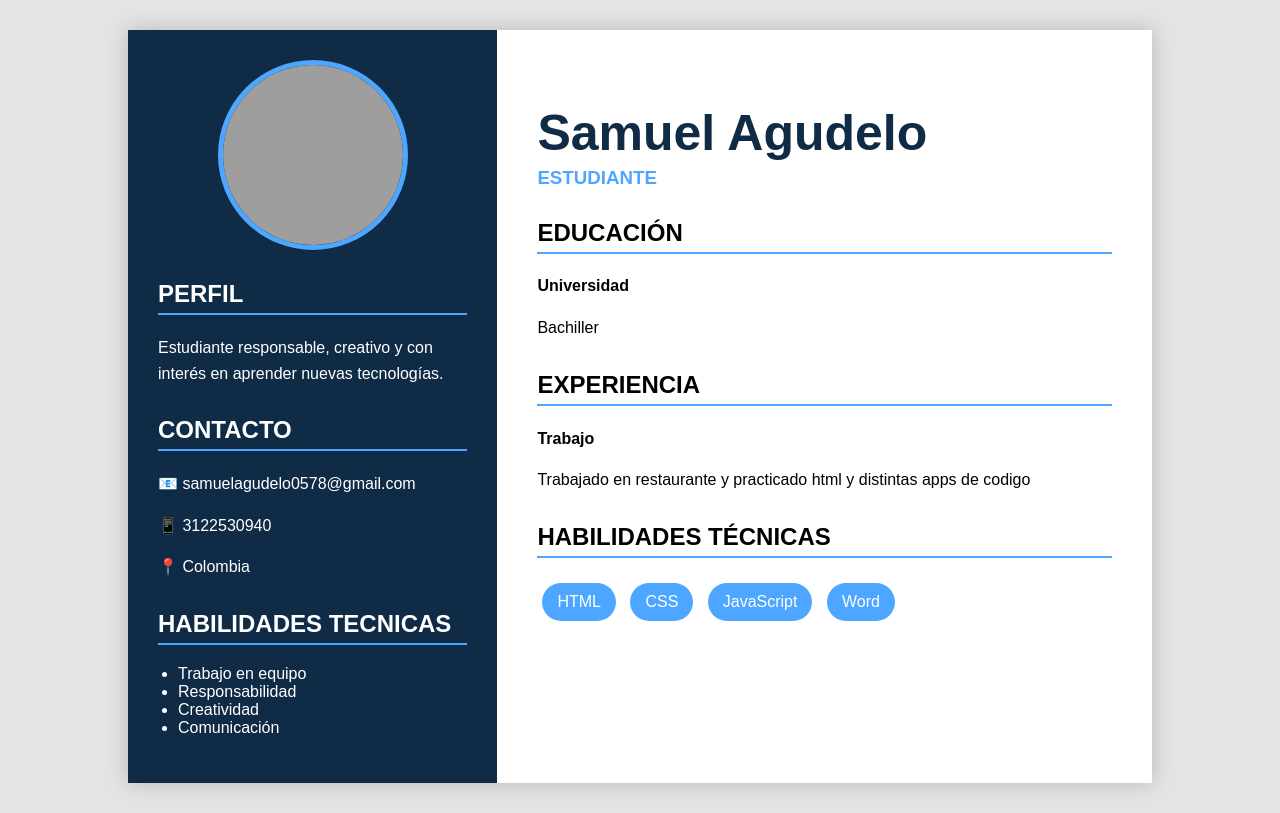
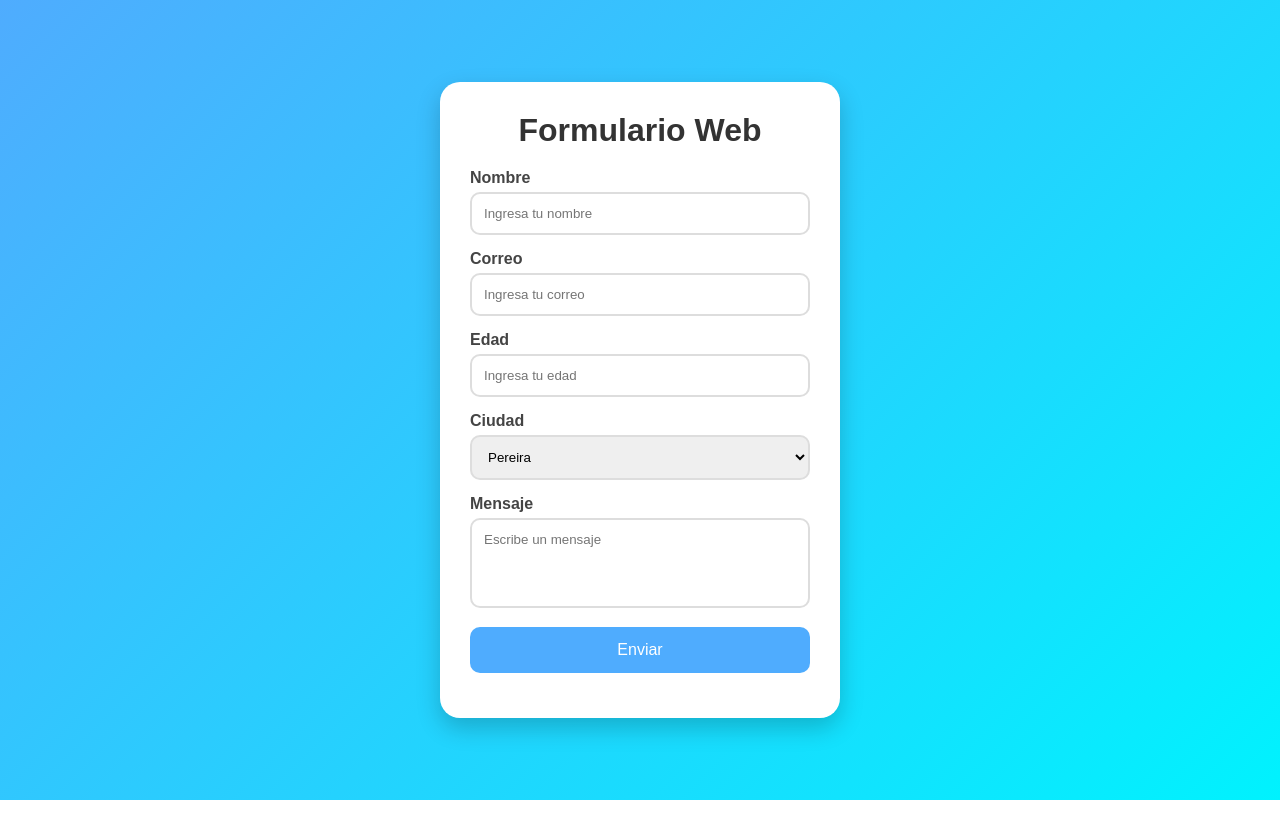
Before and after one commit to saagudelo05-cell/samuel.github.io, a plain HTML site: page index.html in a window 1280 px wide. Drawn offline with Linux system fonts and the light colour scheme; grey boxes are pictures that could not be loaded.

Commit message:
Add files via upload

```diff
--- a/index.html
+++ b/index.html
@@ -3,145 +3,150 @@
 <head>
     <meta charset="UTF-8">
     <meta name="viewport" content="width=device-width, initial-scale=1.0">
-    <title>Hoja de Vida</title>
-    <style>body{
+    <title>Formulario Web</title>
+
+    <style>
+        *{
             margin:0;
-    font-family: Arial;
-    background:#e4e4e4;
+            padding:0;
+            box-sizing:border-box;
+            font-family:Arial, Helvetica, sans-serif;
         }
 
-.cv-container{
-    width:80%;
-    margin:30px auto;
+        body{
+            background: linear-gradient(135deg, #4facfe, #00f2fe);
+            height:100vh;
             display:flex;
-    background:white;
-    box-shadow:0px 0px 20px rgba(0,0,0,0.2);
+            justify-content:center;
+            align-items:center;
         }
 
-.left{
-    width:35%;
-    background:#0f2b46;
-    color:white;
+        .contenedor{
+            background:white;
+            width:400px;
             padding:30px;
+            border-radius:20px;
+            box-shadow:0 10px 25px rgba(0,0,0,0.2);
         }
 
-.right{
-    width:65%;
-    padding:40px;
+        .contenedor h1{
+            text-align:center;
+            margin-bottom:20px;
+            color:#333;
         }
 
-.foto{
-    width:180px;
-    height:180px;
-    border-radius:50%;
-    display:block;
-    margin:auto;
-    border:5px solid #4da6ff;
+        .grupo{
+            margin-bottom:15px;
         }
 
-h1{
-    color:#0f2b46;
-    font-size:50px;
+        label{
+            display:block;
             margin-bottom:5px;
+            color:#444;
+            font-weight:bold;
         }
 
-h3{
-    color:#4da6ff;
-    margin-top:0;
+        input, select, textarea{
+            width:100%;
+            padding:12px;
+            border:2px solid #ddd;
+            border-radius:10px;
+            outline:none;
+            transition:0.3s;
         }
 
-h2{
-    border-bottom:2px solid #4da6ff;
-    padding-bottom:5px;
-    margin-top:30px;
+        input:focus,
+        select:focus,
+        textarea:focus{
+            border-color:#4facfe;
         }
 
-.section{
-    margin-top:30px;
+        textarea{
+            resize:none;
+            height:90px;
         }
 
-.skills span{
-    background:#4da6ff;
+        button{
+            width:100%;
+            padding:14px;
+            border:none;
+            background:#4facfe;
             color:white;
-    padding:10px 15px;
-    border-radius:20px;
-    display:inline-block;
-    margin:5px;
+            font-size:16px;
+            border-radius:10px;
+            cursor:pointer;
+            transition:0.3s;
         }
 
-ul{
-    padding-left:20px;
+        button:hover{
+            background:#008cff;
+            transform:scale(1.03);
         }
 
-p{
-    line-height:1.6;
-}</style>
+        .mensaje{
+            margin-top:15px;
+            text-align:center;
+            color:green;
+            font-weight:bold;
+        }
+    </style>
 </head>
-
 <body>
 
-<div class="cv-container">
+    <div class="contenedor">
+        <h1>Formulario Web</h1>
 
-    <div class="left">
+        <form id="miFormulario">
 
-        <img src="https://i.imgur.com/4ZQZ4Z9.png" class="foto">
-
-        <h2>PERFIL</h2>
-        <p>
-            Estudiante responsable, creativo y con interés en aprender nuevas tecnologías.
-        </p>
-
-        <h2>CONTACTO</h2>
-
-        <p>📧 samuelagudelo0578@gmail.com</p>
-        <p>📱 3122530940</p>
-        <p>📍 Colombia</p>
-
-        <h2>HABILIDADES TECNICAS</h2>
-
-        <ul>
-            <li>Trabajo en equipo</li>
-            <li>Responsabilidad</li>
-            <li>Creatividad</li>
-            <li>Comunicación</li>
-        </ul>
-
+            <div class="grupo">
+                <label>Nombre</label>
+                <input type="text" placeholder="Ingresa tu nombre" required>
             </div>
 
-    <div class="right">
-
-        <h1>Samuel Agudelo</h1>
-
-        <h3>ESTUDIANTE</h3>
-
-        <div class="section">
-            <h2>EDUCACIÓN</h2>
-
-            <p><strong>Universidad</strong></p>
-            <p>Bachiller</p>
+            <div class="grupo">
+                <label>Correo</label>
+                <input type="email" placeholder="Ingresa tu correo" required>
             </div>
 
-        <div class="section">
-            <h2>EXPERIENCIA</h2>
-
-            <p><strong>Trabajo</strong></p>
-            <p>Trabajado en restaurante y practicado html y distintas apps de codigo</p>
+            <div class="grupo">
+                <label>Edad</label>
+                <input type="number" placeholder="Ingresa tu edad" required>
             </div>
 
-        <div class="section">
-            <h2>HABILIDADES TÉCNICAS</h2>
-
-            <div class="skills">
-                <span>HTML</span>
-                <span>CSS</span>
-                <span>JavaScript</span>
-                <span>Word</span>
-            </div>
+            <div class="grupo">
+                <label>Ciudad</label>
+                <select>
+                    <option>Pereira</option>
+                    <option>Medellín</option>
+                    <option>Bogotá</option>
+                    <option>Cali</option>
+                </select>
             </div>
 
+            <div class="grupo">
+                <label>Mensaje</label>
+                <textarea placeholder="Escribe un mensaje"></textarea>
             </div>
 
+            <button type="submit">Enviar</button>
+
+            <div class="mensaje" id="mensaje"></div>
+
+        </form>
     </div>
+
+    <script>
+        const formulario = document.getElementById('miFormulario');
+        const mensaje = document.getElementById('mensaje');
+
+        formulario.addEventListener('submit', function(e){
+            e.preventDefault();
+
+            mensaje.innerHTML = 'Formulario enviado correctamente ✅';
+
+            formulario.reset();
+        });
+    </script>
 
 </body>
 </html>
```
Lines whose indentation alone changed are shown as unchanged.
